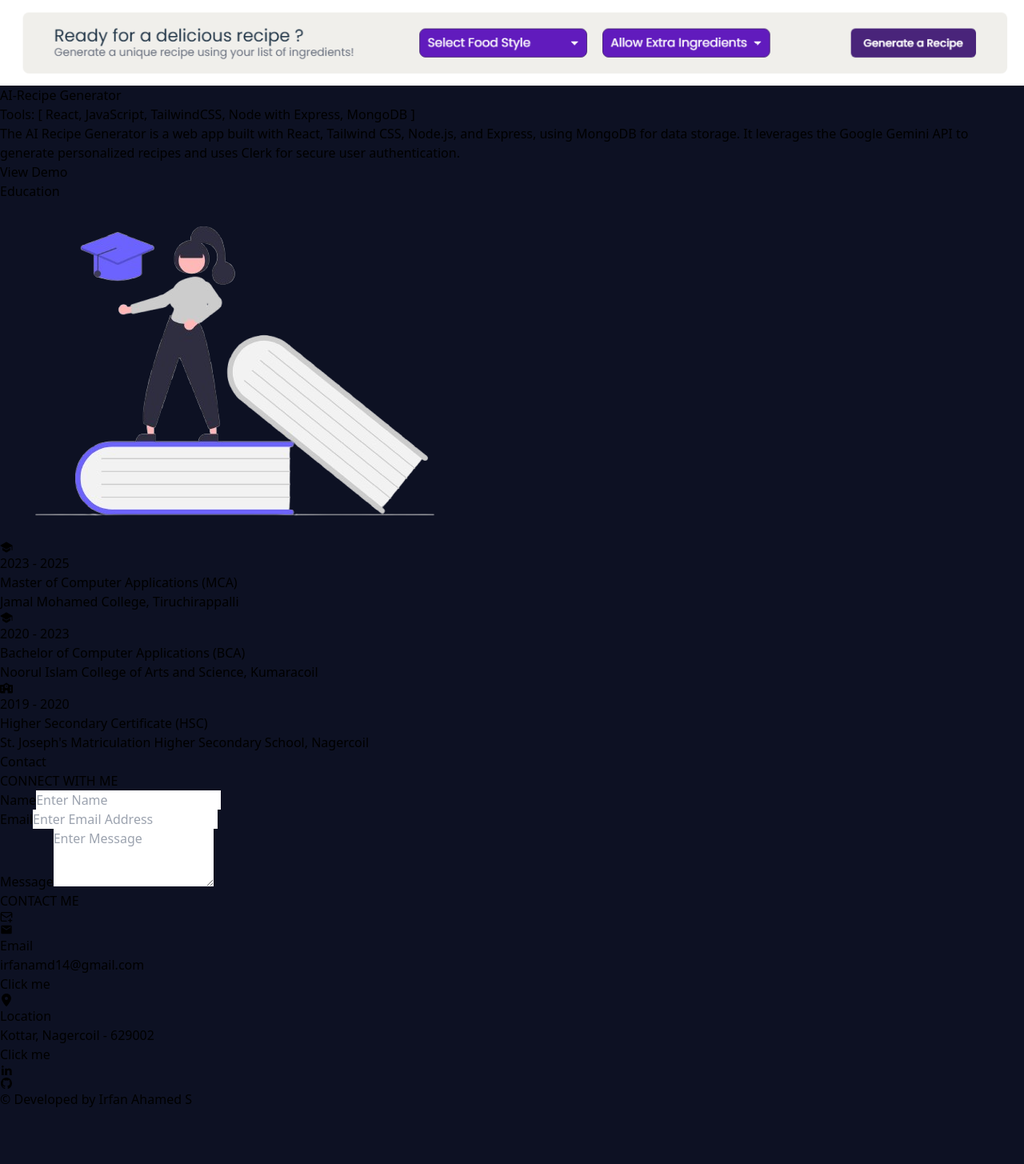
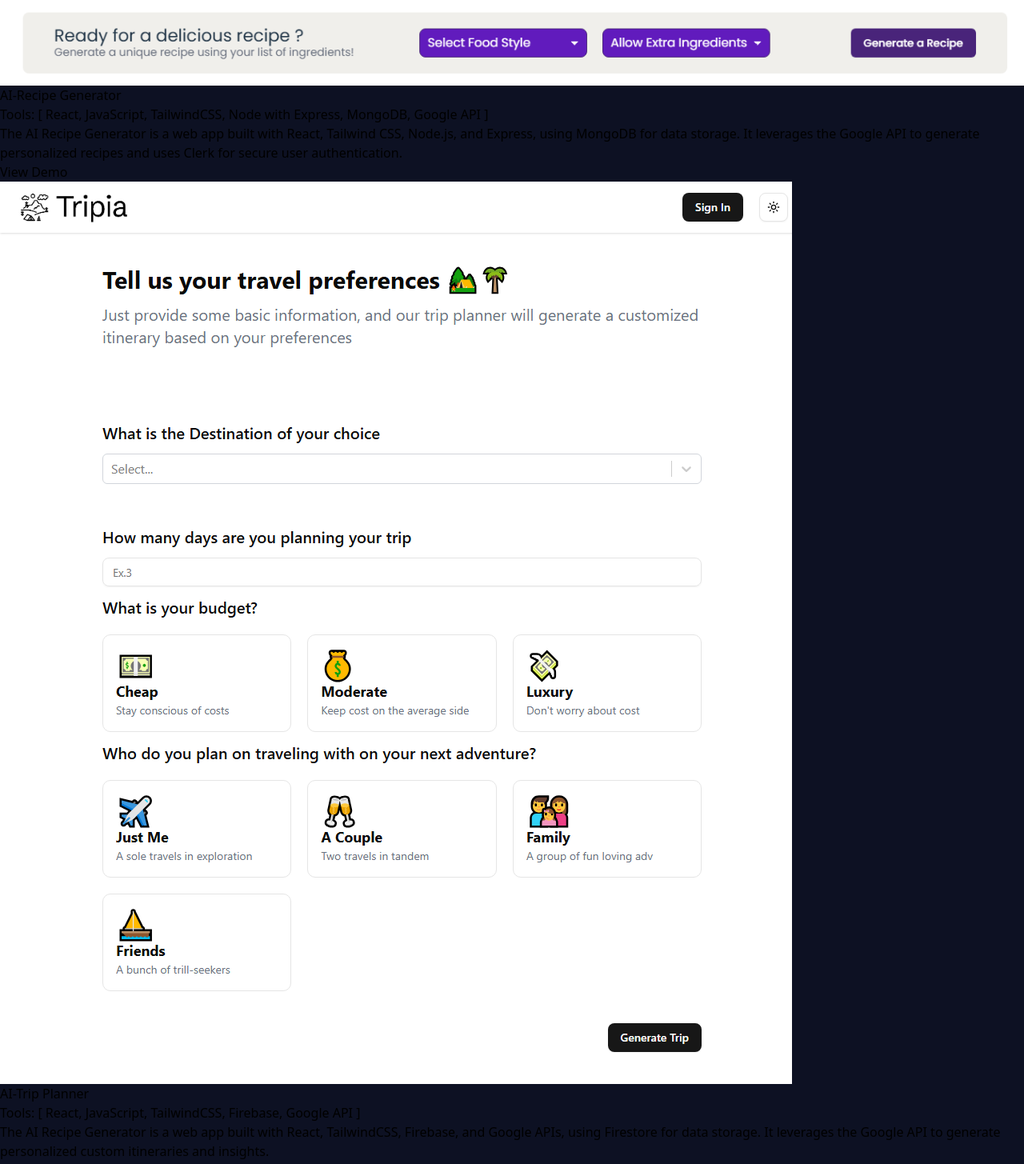
Before and after one commit to irfanamd1/Portfolio, a React (Vite) app: page / in a window 1280 px wide. Shown: the part 2740-4195 px from the top of the page at 80% size. Before the commit the page ends 4126 px from the top, so only its background shows below. Built offline with nearby package versions, Linux system fonts and the light colour scheme.

Commit message:
project added

```diff
--- a/src/assets/index.jsx
+++ b/src/assets/index.jsx
@@ -1,6 +1,6 @@
 import profilePic from './profilePic.jpg'
 import proPic from './proPic.jpg'
-import bootstrap from './bootstrap.jpg'
+// import bootstrap from './bootstrap.jpg'
 import css from './css.jpg'
 import db from './db.svg'
 import express from './express.jpg'
@@ -10,7 +10,7 @@ import html from './html.jpg'
 import js from './js.jpg'
 import node from './node.jpg'
 import react from './react.svg'
-import sql from './sql.jpg'
+// import sql from './sql.jpg'
 import tailwind from './tailwind.jpg'
 import material from './material.jpg'
 import { FaSchool } from "react-icons/fa6";
@@ -22,6 +22,7 @@ import { RiLinkedinFill } from "react-icons/ri";
 import { IoLogoGithub } from "react-icons/io";
 import { FaLinkedin } from "react-icons/fa";
 import project1 from './pjt1.png'
+import project2 from './pjt2.png'
 
 const email = 'irfanamd14@gmail.com'
 
@@ -67,9 +68,17 @@ export const projects = [
         id: 1,
         img: project1,
         name: 'AI-Recipe Generator',
-        skills: ['React', 'JavaScript', 'TailwindCSS', 'Node with Express', 'MongoDB'],
-        description: 'The AI Recipe Generator is a web app built with React, Tailwind CSS, Node.js, and Express, using MongoDB for data storage. It leverages the Google Gemini API to generate personalized recipes and uses Clerk for secure user authentication.',
+        skills: ['React', 'JavaScript', 'TailwindCSS', 'Node with Express', 'MongoDB', 'Google API'],
+        description: 'The AI Recipe Generator is a web app built with React, Tailwind CSS, Node.js, and Express, using MongoDB for data storage. It leverages the Google API to generate personalized recipes and uses Clerk for secure user authentication.',
         link: 'https://chefzia.vercel.app'
+    },
+    {
+        id: 2,
+        img: project2,
+        name: 'AI-Trip Planner',
+        skills: ['React', 'JavaScript', 'TailwindCSS', 'Firebase', 'Google API'],
+        description: 'The AI Recipe Generator is a web app built with React, TailwindCSS, Firebase, and Google APIs, using Firestore for data storage. It leverages the Google API to generate personalized custom itineraries and insights.',
+        link: 'https://tripia.vercel.app'
     }
 ]
 
--- a/src/components/Projects.jsx
+++ b/src/components/Projects.jsx
@@ -28,7 +28,7 @@ const Projects = () => {
         >
             {projects.map((item) => (
                 <div className='border border-[#2a2e5a] rounded-md bg-[#0d1225] overflow-hidden mx-6' key={item.id}>
-                    <img className='rounded-t-md' src={item.img} alt={item.name} />
+                    <img className='rounded-t-md w-full h-36' src={item.img} alt={item.name} />
                     <div className='p-4'>
                         <p className='text-[#ec4899] text-xl lg:text-2xl font-bold mb-2'>{item.name}</p>
                         <p className='text-white text-sm lg:text-base mb-2'>
```
Also changed, not shown: src/assets/pjt2.png (added).
